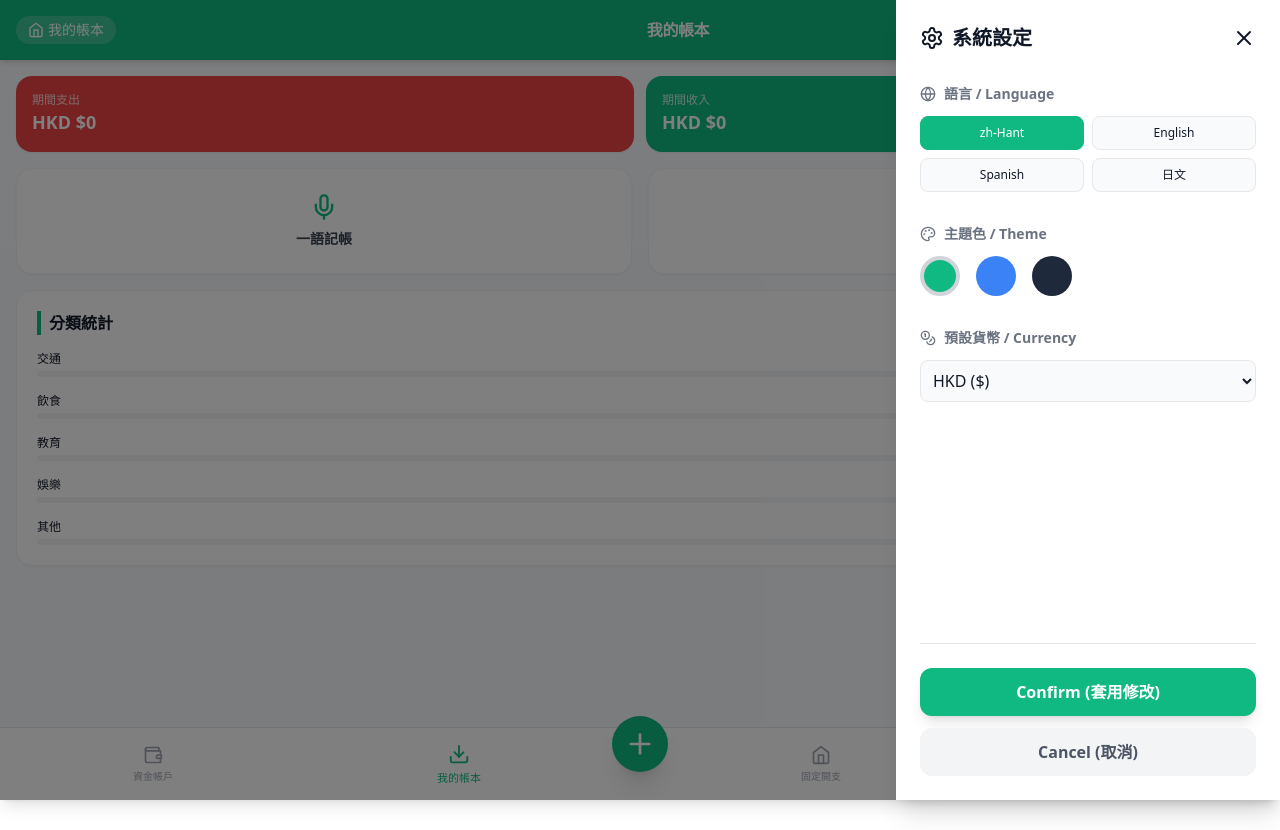
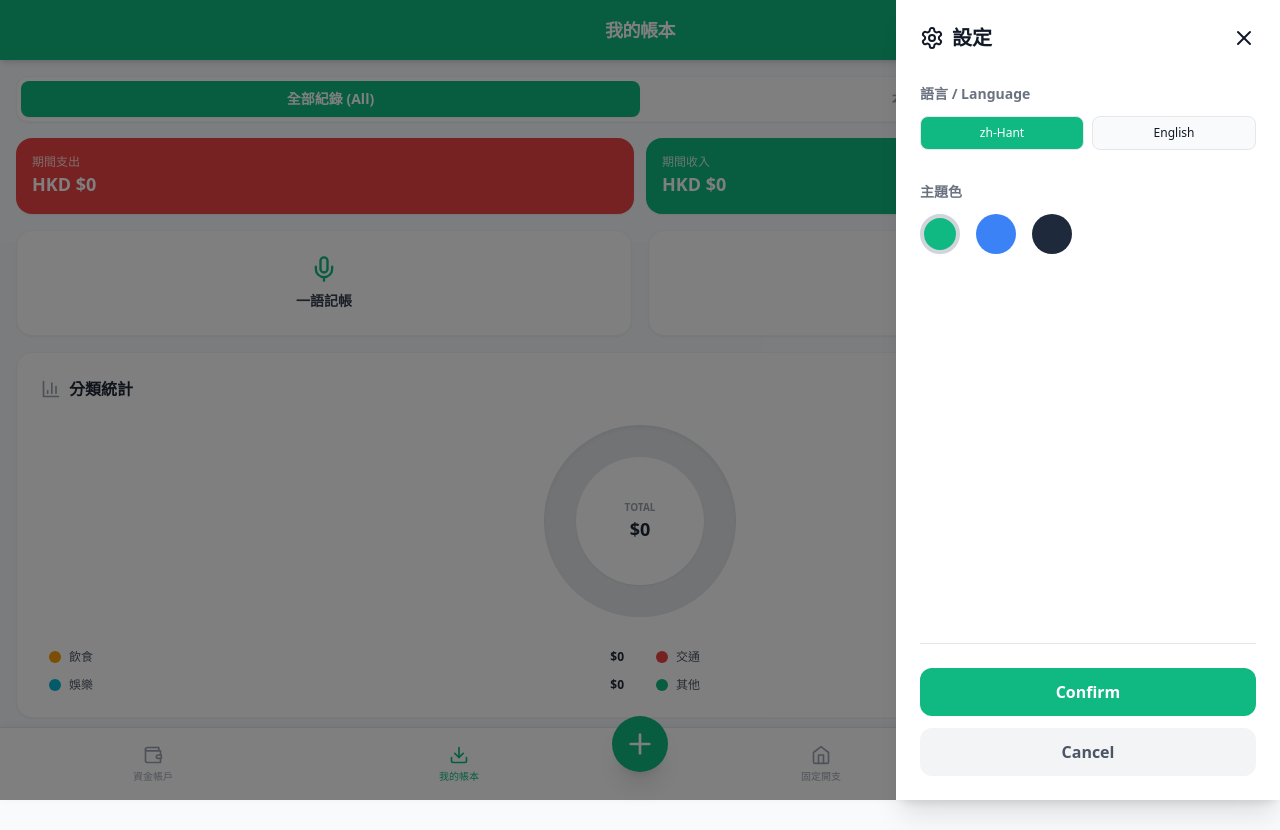
Before and after one commit to nattoisemobileai-max/mymoney, a React (Create React App) app: page / in a window 1280 px wide. Both pictures are taken after a click on the button 1252 px from the left and 30 px from the top of the page. Before the commit the page ends 800 px from the top, so only its background shows below. Built offline with nearby package versions, Linux system fonts and the light colour scheme.

Commit message:
Update App.js

```diff
--- a/src/App.js
+++ b/src/App.js
@@ -1,19 +1,18 @@
 import React, { useState, useEffect } from 'react';
-import { Mic, Camera, Download, Wallet, Settings, Home, Menu, ChevronDown, Check, Plus, X, Trash2, Globe, Palette, Coins } from 'lucide-react';
+import { Mic, Camera, Download, Wallet, Settings, Home, Menu, ChevronDown, Check, Plus, X, Trash2, Globe, Palette, Coins, BarChart3 } from 'lucide-react';
 
 const App = () => {
   // --- 狀態管理 ---
   const [activeTab, setActiveTab] = useState('home');
+  const [timeRange, setTimeRange] = useState('all'); // 'all' or 'month'
   const [showInputPage, setShowInputPage] = useState(false);
   const [showSettingsModal, setShowSettingsModal] = useState(false);
 
-  // --- 持久化數據 ---
   const [transactions, setTransactions] = useState(() => {
     const saved = localStorage.getItem('my_ledger_data');
     return saved ? JSON.parse(saved) : [];
   });
 
-  // --- 設定暫存 (用於 Confirm/Cancel 機制) ---
   const [currentSettings, setCurrentSettings] = useState(() => {
     const saved = localStorage.getItem('my_app_settings');
     return saved ? JSON.parse(saved) : {
@@ -23,7 +22,6 @@ const App = () => {
     };
   });
 
-  // 用於在 Setting Modal 中編輯的臨時狀態
   const [tempSettings, setTempSettings] = useState({ ...currentSettings });
 
   useEffect(() => {
@@ -31,23 +29,46 @@ const App = () => {
     localStorage.setItem('my_app_settings', JSON.stringify(currentSettings));
   }, [transactions, currentSettings]);
 
-  // --- 多語言字典 ---
-  const i18n = {
-    'zh-Hant': { home: '我的帳本', wallet: '資金帳戶', fixed: '固定開支', settings: '系統設定', income: '期間收入', expense: '期間支出', save: '儲存', amount: '金額', category: '分類', note: '備註' },
-    'English': { home: 'My Ledger', wallet: 'Accounts', fixed: 'Fixed Bills', settings: 'Settings', income: 'Income', expense: 'Expenses', save: 'Save', amount: 'Amount', category: 'Category', note: 'Note' },
-    'Spanish': { home: 'Mi Libro', wallet: 'Cuentas', fixed: 'Gastos Fijos', settings: 'Ajustes', income: 'Ingresos', expense: 'Gastos', save: 'Guardar', amount: 'Monto', category: 'Categoría', note: 'Nota' },
-    '日文': { home: '私の家計簿', wallet: '資金口座', fixed: '固定費', settings: '設定', income: '收入', expense: '支出', save: '保存', amount: '金額', category: 'カテゴリ', note: '備考' }
+  // --- 數據過濾與計算 ---
+  const filteredTransactions = transactions.filter(t => {
+    if (timeRange === 'all') return true;
+    const date = new Date(t.timestamp);
+    const now = new Date();
+    return date.getMonth() === now.getMonth() && date.getFullYear() === now.getFullYear();
+  });
+
+  const totalExpense = filteredTransactions.filter(i => i.type === 'expense').reduce((acc, cur) => acc + Number(cur.amount), 0);
+  const totalIncome = filteredTransactions.filter(i => i.type === 'income').reduce((acc, cur) => acc + Number(cur.amount), 0);
+
+  const categories = [
+    { name: '飲食', color: '#f59e0b' }, // 橘黃
+    { name: '交通', color: '#ef4444' }, // 紅
+    { name: '娛樂', color: '#06b6d4' }, // 青藍
+    { name: '其他', color: '#10b981' }  // 綠
+  ];
+
+  const categoryData = categories.map(cat => {
+    const amount = filteredTransactions
+      .filter(i => i.type === 'expense' && i.category === cat.name)
+      .reduce((acc, cur) => acc + Number(cur.amount), 0);
+    return { ...cat, amount };
+  });
+
+  // 生成圓環圖的 CSS Conic Gradient
+  const generatePieStyle = () => {
+    let currentPercentage = 0;
+    const gradients = categoryData.map(cat => {
+      if (totalExpense === 0) return '';
+      const percentage = (cat.amount / totalExpense) * 100;
+      const start = currentPercentage;
+      currentPercentage += percentage;
+      return `${cat.color} ${start}% ${currentPercentage}%`;
+    }).filter(g => g !== '').join(', ');
+
+    return totalExpense > 0
+      ? { background: `conic-gradient(${gradients})` }
+      : { background: '#e5e7eb' };
   };
-  const t = i18n[currentSettings.language];
-
-  // --- 計算邏輯 ---
-  const totalExpense = transactions.filter(i => i.type === 'expense').reduce((acc, cur) => acc + Number(cur.amount), 0);
-  const totalIncome = transactions.filter(i => i.type === 'income').reduce((acc, cur) => acc + Number(cur.amount), 0);
-
-  const categoryTotals = { '交通': 0, '飲食': 0, '教育': 0, '娛樂': 0, '其他': 0 };
-  transactions.filter(i => i.type === 'expense').forEach(item => {
-    if (categoryTotals[item.category] !== undefined) categoryTotals[item.category] += Number(item.amount);
-  });
 
   // --- 手動輸入頁面邏輯 ---
   const [formData, setFormData] = useState({ amount: '', note: '', category: '飲食' });
@@ -58,7 +79,6 @@ const App = () => {
     try {
       const sanitized = val.replace(/[^-+*/0-9.]/g, '');
       if (sanitized) {
-        // eslint-disable-next-line no-eval
         const result = eval(sanitized);
         if (isFinite(result)) setFormData({ ...formData, amount: result });
       }
@@ -68,118 +88,115 @@ const App = () => {
   const handleSave = () => {
     if (!formData.amount || formData.amount <= 0) return alert("請輸入有效金額");
     const type = activeTab === 'wallet' ? 'income' : 'expense';
-    setTransactions([{ id: Date.now(), ...formData, type, date: new Date().toLocaleDateString() }, ...transactions]);
+    setTransactions([{
+      id: Date.now(),
+      timestamp: new Date().toISOString(),
+      ...formData,
+      type,
+      date: new Date().toLocaleDateString()
+    }, ...transactions]);
     setFormData({ amount: '', note: '', category: '飲食' });
     setDisplayAmount('');
     setShowInputPage(false);
   };
 
-  // --- 設定選單 (帶 Confirm/Cancel) ---
-  const SettingsModal = () => (
+  return (
+    <div className="min-h-screen bg-slate-50 text-gray-900 pb-24 font-sans">
+      {showSettingsModal && (
         <div className="fixed inset-0 bg-black/50 z-[60] flex justify-end">
-      <div className="bg-white w-3/4 max-w-sm h-full shadow-xl animate-in slide-in-from-right p-6 flex flex-col">
+          <div className="bg-white w-3/4 max-w-sm h-full shadow-xl p-6 flex flex-col animate-in slide-in-from-right">
             <div className="flex justify-between items-center mb-8">
-          <h2 className="text-xl font-bold flex items-center gap-2"><Settings /> {t.settings}</h2>
+              <h2 className="text-xl font-bold flex items-center gap-2"><Settings /> 設定</h2>
               <button onClick={() => setShowSettingsModal(false)}><X /></button>
             </div>
-
-        <div className="flex-1 space-y-8 overflow-y-auto">
+            <div className="flex-1 space-y-8">
               <section>
-            <label className="flex items-center gap-2 text-sm font-bold text-gray-500 mb-3"><Globe size={16}/> 語言 / Language</label>
+                <label className="text-sm font-bold text-gray-500 mb-3 block">語言 / Language</label>
                 <div className="grid grid-cols-2 gap-2">
-              {Object.keys(i18n).map(l => (
-                <button key={l} onClick={() => setTempSettings({...tempSettings, language: l})} className={`p-2 rounded-lg border text-xs ${tempSettings.language === l ? 'bg-emerald-500 text-white border-emerald-500' : 'bg-gray-50'}`}>{l}</button>
+                  {['zh-Hant', 'English'].map(l => (
+                    <button key={l} onClick={() => setTempSettings({...tempSettings, language: l})} className={`p-2 rounded-lg border text-xs ${tempSettings.language === l ? 'bg-emerald-500 text-white' : 'bg-gray-50'}`}>{l}</button>
                   ))}
                 </div>
               </section>
-
               <section>
-            <label className="flex items-center gap-2 text-sm font-bold text-gray-500 mb-3"><Palette size={16}/> 主題色 / Theme</label>
+                <label className="text-sm font-bold text-gray-500 mb-3 block">主題色</label>
                 <div className="flex gap-4">
                   {['bg-emerald-500', 'bg-blue-500', 'bg-slate-800'].map(c => (
                     <button key={c} onClick={() => setTempSettings({...tempSettings, themeColor: c})} className={`w-10 h-10 rounded-full ${c} border-4 ${tempSettings.themeColor === c ? 'border-gray-300' : 'border-transparent'}`} />
                   ))}
                 </div>
               </section>
-
-          <section>
-            <label className="flex items-center gap-2 text-sm font-bold text-gray-500 mb-3"><Coins size={16}/> 預設貨幣 / Currency</label>
-            <select value={tempSettings.currency} onChange={(e) => setTempSettings({...tempSettings, currency: e.target.value})} className="w-full p-2 border rounded-lg bg-gray-50 outline-none">
-              <option>HKD ($)</option><option>USD ($)</option><option>JPY (¥)</option>
-            </select>
-          </section>
             </div>
-
             <div className="pt-6 border-t space-y-3">
-          <button onClick={() => { setCurrentSettings(tempSettings); setShowSettingsModal(false); }} className={`w-full py-3 ${tempSettings.themeColor} text-white rounded-xl font-bold shadow-lg`}>Confirm (套用修改)</button>
-          <button onClick={() => { setTempSettings(currentSettings); setShowSettingsModal(false); }} className="w-full py-3 bg-gray-100 text-gray-600 rounded-xl font-bold">Cancel (取消)</button>
+              <button onClick={() => { setCurrentSettings(tempSettings); setShowSettingsModal(false); }} className={`w-full py-3 ${tempSettings.themeColor} text-white rounded-xl font-bold`}>Confirm</button>
+              <button onClick={() => { setTempSettings(currentSettings); setShowSettingsModal(false); }} className="w-full py-3 bg-gray-100 text-gray-600 rounded-xl font-bold">Cancel</button>
             </div>
           </div>
         </div>
-  );
+      )}
 
-  return (
-    <div className="min-h-screen bg-slate-50 text-gray-900 pb-24 font-sans">
-      {showSettingsModal && <SettingsModal />}
-
+      {/* 頂部導航 - 已移除左側標籤 */}
       <div className={`${currentSettings.themeColor} text-white p-4 sticky top-0 z-10 shadow-md flex justify-between items-center`}>
-        <div className="flex items-center space-x-1 bg-white/20 px-3 py-1 rounded-full"><Home size={16} /> <span className="text-sm">{t.home}</span></div>
-        <h1 className="font-bold tracking-tight">{t.home}</h1>
-        <button onClick={() => { setTempSettings(currentSettings); setShowSettingsModal(true); }}><Menu size={24} /></button>
+        <div className="w-10"></div> {/* 佔位保持標題居中 */}
+        <h1 className="font-bold tracking-tight text-lg">我的帳本</h1>
+        <button onClick={() => { setTempSettings(currentSettings); setShowSettingsModal(true); }} className="w-10 flex justify-end"><Menu size={24} /></button>
       </div>
 
       <main className="p-4 space-y-4">
         {activeTab === 'home' && (
           <>
+            {/* 時間範圍選擇 */}
+            <div className="flex bg-white p-1 rounded-xl shadow-sm border border-gray-100">
+              <button onClick={() => setTimeRange('all')} className={`flex-1 py-2 text-sm font-bold rounded-lg transition-all ${timeRange === 'all' ? currentSettings.themeColor + ' text-white shadow-sm' : 'text-gray-400'}`}>全部紀錄 (All)</button>
+              <button onClick={() => setTimeRange('month')} className={`flex-1 py-2 text-sm font-bold rounded-lg transition-all ${timeRange === 'month' ? currentSettings.themeColor + ' text-white shadow-sm' : 'text-gray-400'}`}>本月紀錄 (Month)</button>
+            </div>
+
             <div className="grid grid-cols-2 gap-3">
               <div className="bg-red-500 p-4 rounded-2xl text-white shadow-sm">
-                <div className="text-xs opacity-80">{t.expense}</div>
+                <div className="text-xs opacity-80">期間支出</div>
                 <div className="text-lg font-bold">{currentSettings.currency.split(' ')[0]} ${totalExpense.toLocaleString()}</div>
               </div>
               <div className={`${currentSettings.themeColor} p-4 rounded-2xl text-white shadow-sm`}>
-                <div className="text-xs opacity-80">{t.income}</div>
+                <div className="text-xs opacity-80">期間收入</div>
                 <div className="text-lg font-bold">{currentSettings.currency.split(' ')[0]} ${totalIncome.toLocaleString()}</div>
               </div>
             </div>
 
-            {/* 新增回歸的兩大功能按鈕 */}
             <div className="grid grid-cols-2 gap-4">
-              <button className="flex flex-col items-center justify-center p-6 bg-white rounded-2xl border border-gray-100 shadow-sm active:scale-95 transition-all">
-                <Mic className="text-emerald-500 mb-2" size={28} />
-                <span className="text-sm font-bold text-gray-700">一語記帳</span>
-              </button>
-              <button className="flex flex-col items-center justify-center p-6 bg-white rounded-2xl border border-gray-100 shadow-sm active:scale-95 transition-all">
-                <Camera className="text-emerald-500 mb-2" size={28} />
-                <span className="text-sm font-bold text-gray-700">拍照記存</span>
-              </button>
+              <button className="flex flex-col items-center justify-center p-6 bg-white rounded-2xl border border-gray-100 shadow-sm active:scale-95 transition-all"><Mic className="text-emerald-500 mb-2" size={28} /><span className="text-sm font-bold text-gray-700">一語記帳</span></button>
+              <button className="flex flex-col items-center justify-center p-6 bg-white rounded-2xl border border-gray-100 shadow-sm active:scale-95 transition-all"><Camera className="text-emerald-500 mb-2" size={28} /><span className="text-sm font-bold text-gray-700">拍照記存</span></button>
             </div>
 
-            <div className="bg-white p-5 rounded-2xl border border-gray-100 shadow-sm">
-               <h3 className="font-bold mb-4 border-l-4 border-emerald-500 pl-2">分類統計</h3>
-               <div className="space-y-4">
-                 {Object.entries(categoryTotals).map(([name, val]) => (
-                   <div key={name}>
-                     <div className="flex justify-between text-xs mb-1"><span>{name}</span><span className="font-bold text-red-500">-{val.toLocaleString()}</span></div>
-                     <div className="w-full bg-gray-100 h-1.5 rounded-full overflow-hidden">
-                       <div className={`${currentSettings.themeColor} h-full transition-all`} style={{ width: `${totalExpense > 0 ? (val/totalExpense)*100 : 0}%` }}></div>
+            {/* 分類統計 - 圓環圖 */}
+            <div className="bg-white p-6 rounded-2xl border border-gray-100 shadow-sm">
+               <div className="flex items-center gap-2 mb-6 font-bold text-gray-800">
+                 <BarChart3 size={20} className="text-gray-400" />
+                 <span>分類統計</span>
                </div>
+
+               <div className="flex flex-col items-center">
+                 <div className="relative w-48 h-48 rounded-full mb-8 flex items-center justify-center shadow-inner" style={generatePieStyle()}>
+                   {/* 中間挖空的圓形 */}
+                   <div className="absolute w-32 h-32 bg-white rounded-full flex flex-col items-center justify-center shadow-sm">
+                     <span className="text-[10px] text-gray-400 uppercase font-bold">Total</span>
+                     <span className="text-lg font-black text-gray-800">${totalExpense}</span>
+                   </div>
+                 </div>
+
+                 <div className="grid grid-cols-2 gap-x-8 gap-y-3 w-full px-2">
+                    {categoryData.map(cat => (
+                      <div key={cat.name} className="flex items-center justify-between">
+                        <div className="flex items-center gap-2">
+                          <div className="w-3 h-3 rounded-full" style={{ backgroundColor: cat.color }}></div>
+                          <span className="text-xs font-medium text-gray-600">{cat.name}</span>
+                        </div>
+                        <span className="text-xs font-bold text-gray-800">${cat.amount}</span>
                       </div>
                     ))}
                  </div>
                </div>
+            </div>
           </>
-        )}
-
-        {activeTab === 'wallet' && (
-          <div className="p-4 space-y-4">
-            <h2 className="font-bold text-gray-800 mb-4">{t.wallet} (點擊下方 + 號存入收入)</h2>
-            {['銀行提取現金', '八達通', 'Alipay HK', 'PayMe'].map(item => (
-              <div key={item} className="bg-white p-4 rounded-xl shadow-sm border border-gray-100 flex justify-between items-center">
-                <span className="font-medium text-gray-700">{item}</span>
-                <span className="text-emerald-600 font-bold">{currentSettings.currency.split(' ')[0]} $0</span>
-              </div>
-            ))}
-          </div>
         )}
       </main>
 
@@ -188,25 +205,24 @@ const App = () => {
         <div className="fixed inset-0 bg-white z-[70] flex flex-col animate-in slide-in-from-bottom duration-300">
           <div className={`${currentSettings.themeColor} p-4 text-white flex justify-between items-center`}>
             <button onClick={() => setShowInputPage(false)}><X size={24} /></button>
-            <span className="font-bold">新增{activeTab === 'wallet' ? '收入' : '支出'}</span>
-            <button onClick={handleSave} className="bg-white text-emerald-600 px-5 py-1.5 rounded-full font-bold shadow-sm">{t.save}</button>
+            <span className="font-bold">新增帳目</span>
+            <button onClick={handleSave} className="bg-white text-emerald-600 px-5 py-1.5 rounded-full font-bold shadow-sm">儲存</button>
           </div>
           <div className="p-6 space-y-8">
             <div className="bg-gray-50 p-4 rounded-2xl border border-gray-100">
-              <label className="text-xs font-bold text-gray-400 block mb-1 uppercase tracking-wider">{t.amount}</label>
+              <label className="text-xs font-bold text-gray-400 block mb-1 uppercase tracking-wider">金額</label>
               <input type="text" value={displayAmount} onChange={(e) => calculateInput(e.target.value)} placeholder="0.00" className="w-full text-4xl font-bold bg-transparent outline-none py-2" />
               {displayAmount.match(/[+*/-]/) && <div className="text-emerald-600 font-bold text-sm mt-1">計算結果: {formData.amount}</div>}
             </div>
-
             <div className="space-y-6">
               <div>
-                <label className="text-xs font-bold text-gray-400 block mb-2 uppercase tracking-wider">{t.category}</label>
+                <label className="text-xs font-bold text-gray-400 block mb-2 uppercase tracking-wider">分類</label>
                 <select value={formData.category} onChange={(e) => setFormData({...formData, category: e.target.value})} className="w-full p-4 border border-gray-100 rounded-xl bg-gray-50 outline-none">
-                  {Object.keys(categoryTotals).map(c => <option key={c} value={c}>{c}</option>)}
+                  {categories.map(cat => <option key={cat.name} value={cat.name}>{cat.name}</option>)}
                 </select>
               </div>
               <div>
-                <label className="text-xs font-bold text-gray-400 block mb-2 uppercase tracking-wider">{t.note}</label>
+                <label className="text-xs font-bold text-gray-400 block mb-2 uppercase tracking-wider">備註</label>
                 <input type="text" value={formData.note} onChange={(e) => setFormData({...formData, note: e.target.value})} placeholder="備註..." className="w-full p-4 border border-gray-100 rounded-xl bg-gray-50 outline-none" />
               </div>
             </div>
@@ -215,17 +231,15 @@ const App = () => {
       )}
 
       {/* 底部導航 */}
-      <nav className="fixed bottom-0 left-0 right-0 bg-white border-t flex justify-around items-center py-2 z-20 shadow-lg">
-        <button onClick={() => setActiveTab('wallet')} className={`flex flex-col items-center w-1/4 ${activeTab === 'wallet' ? 'text-emerald-500 scale-110' : 'text-gray-400'}`}><Wallet size={20}/><span className="text-[10px] mt-1 font-medium">{t.wallet}</span></button>
-        <button onClick={() => setActiveTab('home')} className={`flex flex-col items-center w-1/4 ${activeTab === 'home' ? 'text-emerald-500 scale-110' : 'text-gray-400'}`}><Download size={20}/><span className="text-[10px] mt-1 font-medium">{t.home}</span></button>
+      <nav className="fixed bottom-0 left-0 right-0 bg-white border-t flex justify-around items-center py-2 z-20 shadow-[0_-2px_10px_rgba(0,0,0,0.05)]">
+        <button onClick={() => setActiveTab('wallet')} className={`flex flex-col items-center w-1/4 ${activeTab === 'wallet' ? 'text-emerald-500' : 'text-gray-400'}`}><Wallet size={20}/><span className="text-[10px] mt-1 font-medium">資金帳戶</span></button>
+        <button onClick={() => setActiveTab('home')} className={`flex flex-col items-center w-1/4 ${activeTab === 'home' ? 'text-emerald-500' : 'text-gray-400'}`}><Download size={20}/><span className="text-[10px] mt-1 font-medium">我的帳本</span></button>
         <div className="relative -top-5">
           <button onClick={() => setShowInputPage(true)} className={`${currentSettings.themeColor} w-14 h-14 rounded-full flex items-center justify-center text-white shadow-xl active:scale-90 transition-all`}>
             <Plus size={32} />
           </button>
         </div>
-        {/* 固定開支 */}
         <button className="flex flex-col items-center w-1/4 text-gray-400"><Home size={20}/><span className="text-[10px] mt-1 font-medium">固定開支</span></button>
-        {/* 設定佔位 */}
         <button onClick={() => { setTempSettings(currentSettings); setShowSettingsModal(true); }} className="flex flex-col items-center w-1/4 text-gray-400"><Settings size={20}/><span className="text-[10px] mt-1 font-medium">系統設定</span></button>
       </nav>
     </div>
```
Lines whose indentation alone changed are shown as unchanged.
